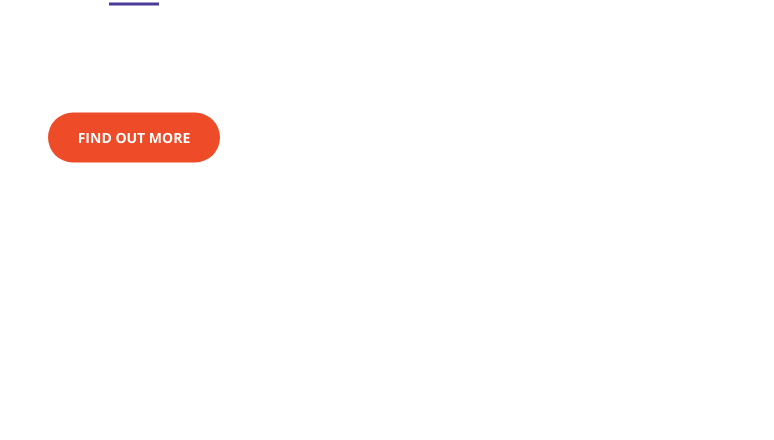
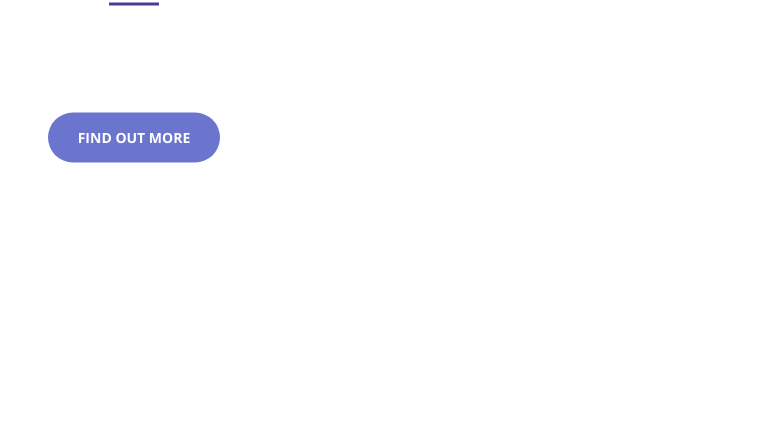
Before and after one commit to denglish7/denglish7.github.io, a website: page index.html in a window 1280 px wide. In both pictures the pointer is over the link "FIND OUT MORE". Shown: the part 360-800 px from the top of the page, without its empty margins (506-1280 px from the left). Drawn offline with nearby package versions, Linux system fonts and the light colour scheme.

Commit message:
changed hover color

```diff
--- a/css/creative.css
+++ b/css/creative.css
@@ -350,7 +350,7 @@ fieldset[disabled] .btn-default.active {
 .btn-primary.active,
 .open > .dropdown-toggle.btn-primary {
   color: white;
-  background-color: #ee4b28;
+  background-color: #6b75ce;
   border-color: #ed431f;
 }
 .btn-primary:active,
```
